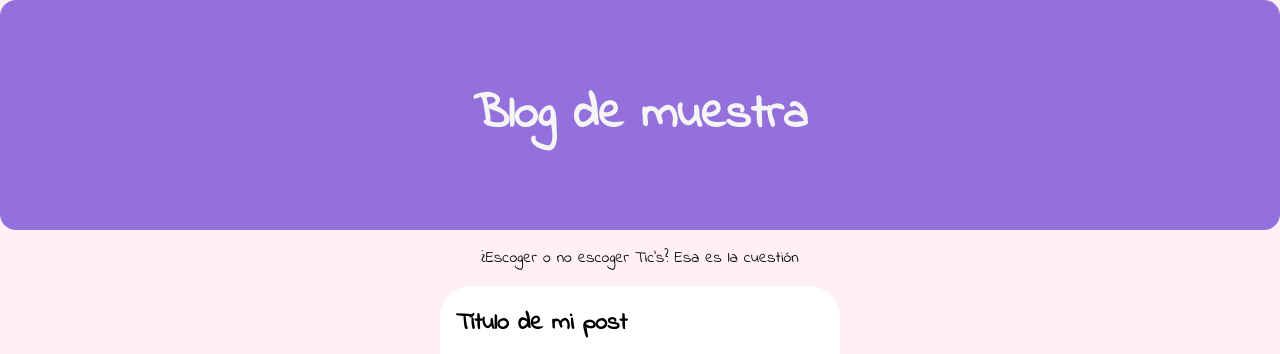
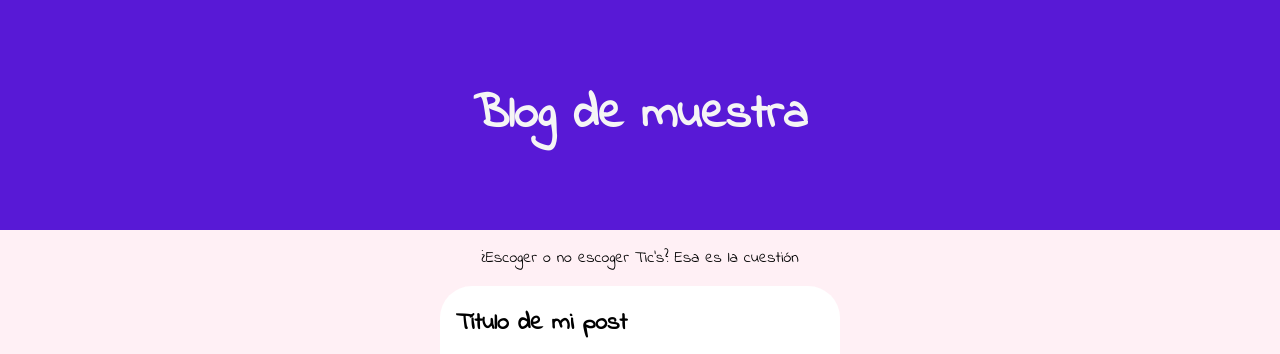
Before and after one commit to CuT4/CuT4.github.io, a plain HTML site: page index.html in a window 1280 px wide. Shown: the top 354 px of the page. Drawn offline with Linux system fonts and the light colour scheme.

Commit message:
Update 3.4

```diff
--- a/style.css
+++ b/style.css
@@ -17,8 +17,9 @@ body{
 }
 
 header{
-    border-radius: 1rem;
-    background-color: mediumpurple;
+    /*border-radius: 1rem;*/
+    background-color: rgb(88, 25, 214);
+    border-style: solid black;
     color: whitesmoke;
 
     padding: 3rem 2rem;
@@ -58,7 +59,7 @@ section article h2, section article p{
 
 
 footer{
-    background-color: mediumpurple;
+    background-color: rgb(88, 25, 214);
     padding:1rem;
     color: white;
 }
```
